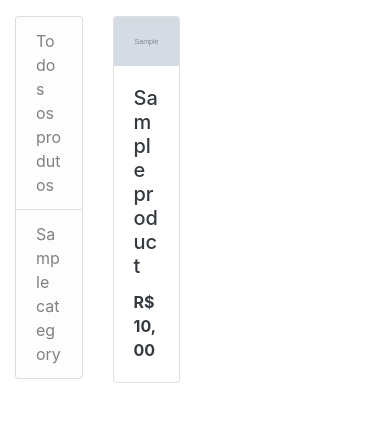
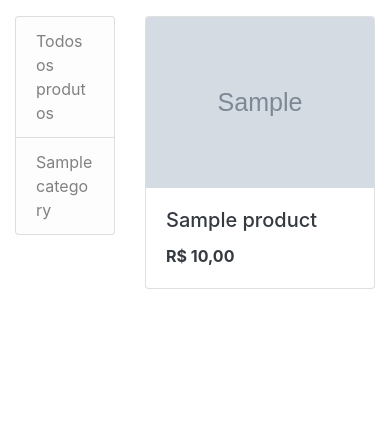
Before and after one commit to GabrielSantos198/E_COMMERCE, a Django app: page /products/ in a window 390 px wide. Shown: the part 77-499 px from the top of the page. Run offline with Django 4.2, Linux system fonts and the light colour scheme; tables that the repository leaves empty hold one stand-in row (values such as "Sample post"); grey boxes marked "Sample" are stand-in pictures; some libraries are stand-ins or nearby versions.

Commit message:
Greater adaptability

```diff
--- a/templates/products/product_detail.html
+++ b/templates/products/product_detail.html
@@ -7,10 +7,12 @@
 {% block content %}
 
 <div class="container my-3">
-    <div class="row">
-        <div class="col-lg-3 mb-3 mb-lg-0">
+    <div class="row d-flex justify-content-center">
+        <div class="col-9 col-md-5 mb-3 mb-lg-0">
           <img class="container-fluid" src="{{ product.image.url }}" alt="">
         </div>
+    </div>
+    <div class="row">
         <div class="col-lg-9">
             <h1 class="font-weight-bold">{{ product.name }}</h1>
             <h2>R$ {{ product.price }}</h2>
--- a/templates/products/product_list.html
+++ b/templates/products/product_list.html
@@ -13,7 +13,7 @@ Produtos
 
 <div class="container my-3">
     <div class="row">
-        <div class="col-3">
+        <div class="col-4 col-md-3">
             <ul class="list-group mb-3 mb-lg-0">
                 <a class="text-decoration-none list-group-item list-group-item-light" href="{% url 'products:list' %}">
                     Todos os produtos
@@ -26,11 +26,11 @@ Produtos
                 {% endfor %}
             </ul>
         </div>
-        <div class="col-9">
+        <div class="col-8 col-md-9">
               <div class="row">
                 {% for product in product_list %}
-                  <div class="col-4 mb-4">
-                    <div class="card h-100 w-100">
+                  <div class="col-12 col-md-4 mb-4">
+                    <div class="card h-100">
                       <a href="{% url 'products:detail' product.slug %}">
                           <img class="card-img-top" src="{{ product.image.url }}" alt="">
                         </a>
```
